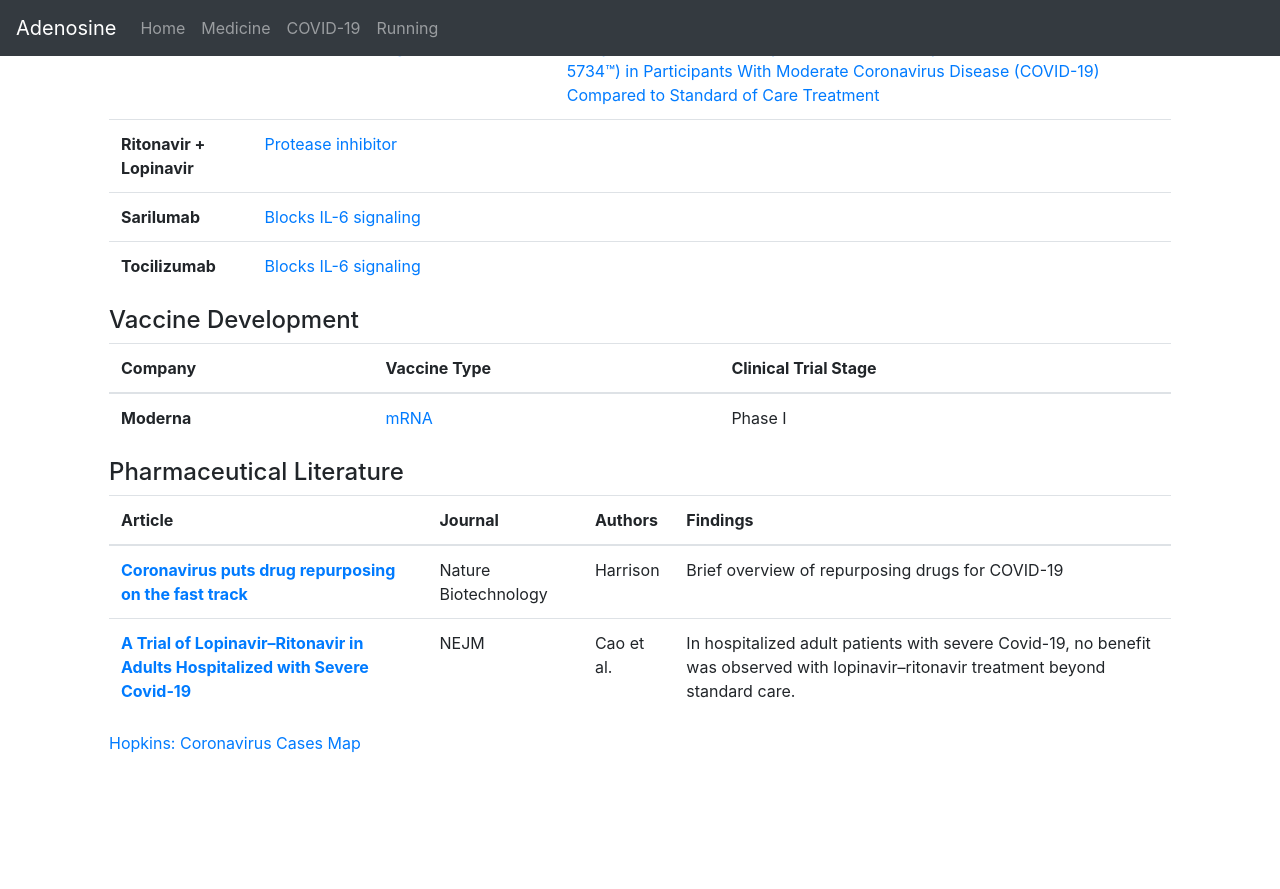
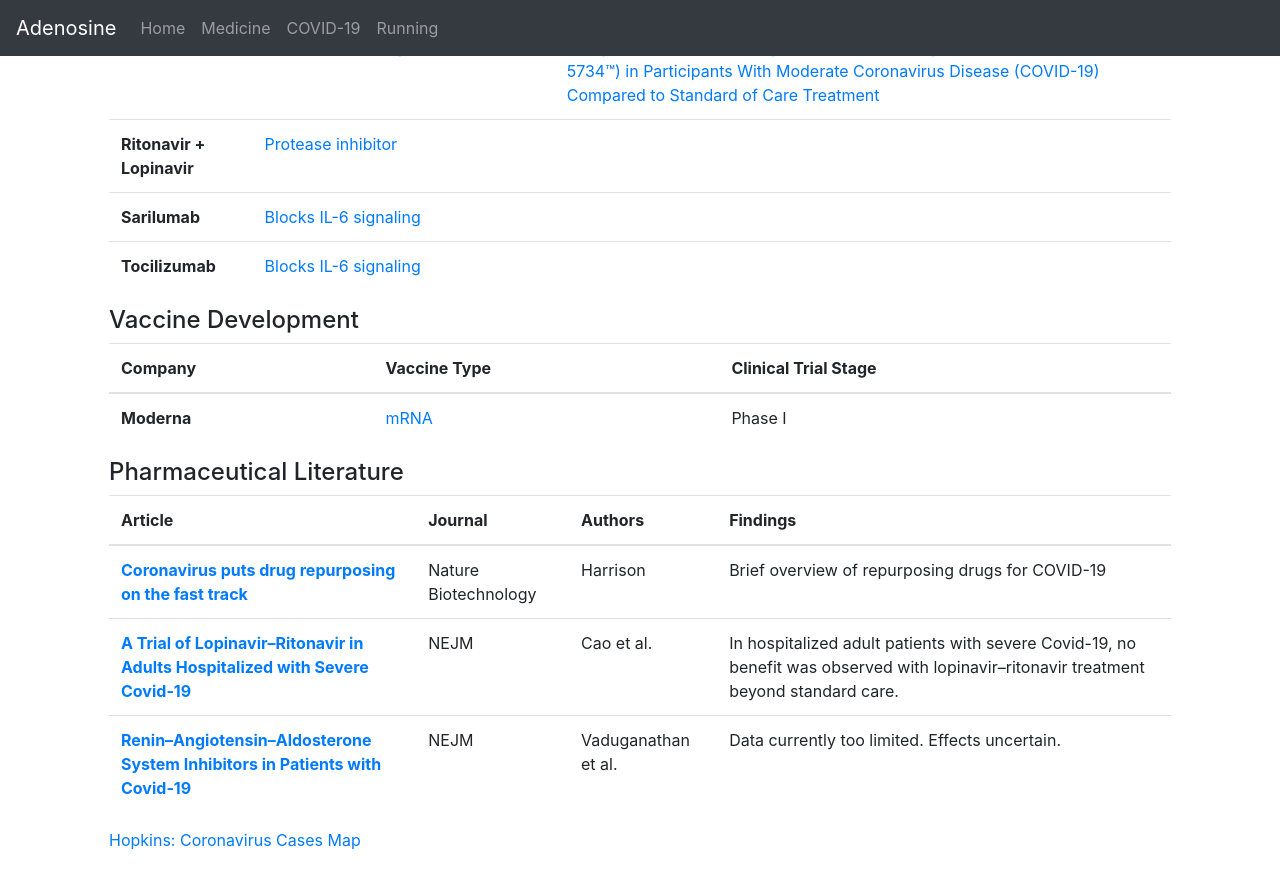
Before and after one commit to endocytosis/endocytosis.github.io, a Jekyll site: the page built from covid-19.html, in a window 1280 px wide and 900 px high, scrolled down 1264 px. Shown: the top 889 px of the window. Built offline with Jekyll 4.4.1, drawn with Linux system fonts in a browser that asks for light colours; before the commit the page ends 2067 px from its top, so only the background shows below that.

Commit message:
Updated COVID

```diff
--- a/covid-19.html
+++ b/covid-19.html
@@ -187,6 +187,12 @@ title: COVID-19
               <td>Cao et al.</td>
               <td>In hospitalized adult patients with severe Covid-19, no benefit was observed with lopinavir–ritonavir treatment beyond standard care.</td>
             </tr>
+            <tr>
+              <th scope="row"><a href="https://www.nejm.org/doi/full/10.1056/NEJMsr2005760?query=featured_home">Renin–Angiotensin–Aldosterone System Inhibitors in Patients with Covid-19</a></th>
+              <td>NEJM</td>
+              <td>Vaduganathan et al.</td>
+              <td>Data currently too limited. Effects uncertain.</td>
+            </tr>
           </tbody>
         </table>
 <!-- Molecular Virology -->
```
